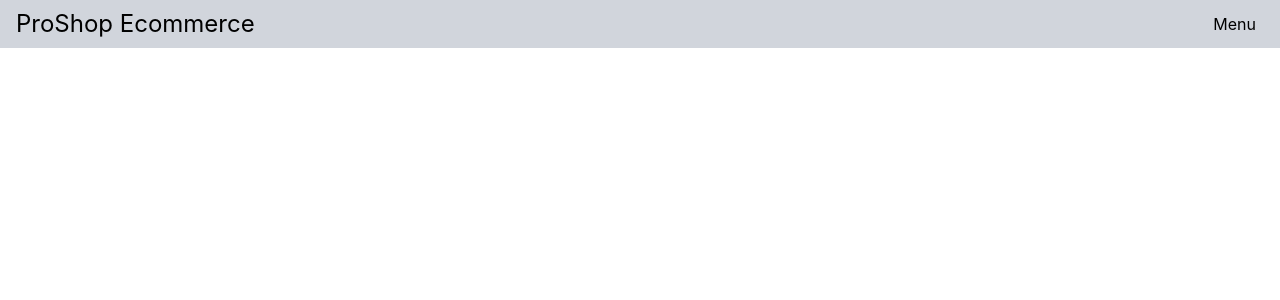
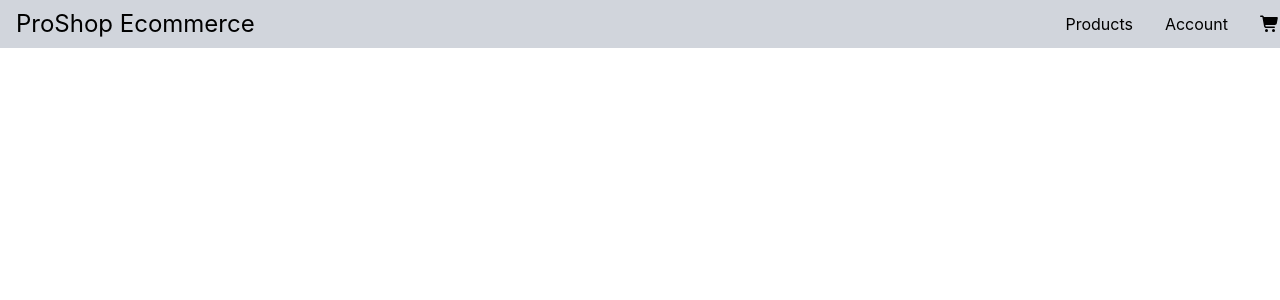
Before and after one commit to ImageMagician/ecommerce-demo, a React (Vite) app in the folder frontend/: page / in a window 1280 px wide. Shown: the top 300 px of the page. Built offline with nearby package versions, Linux system fonts and the light colour scheme.

Commit message:
Header.tsx: added menu content

```diff
--- a/frontend/src/components/Header.tsx
+++ b/frontend/src/components/Header.tsx
@@ -1,5 +1,6 @@
 import { useState } from 'react';
-// import { faShoppingCart, faUsers } from '@fortawesome/free-solid-svg-icons';
+import { FontAwesomeIcon } from "@fortawesome/react-fontawesome";
+import { faShoppingCart } from '@fortawesome/free-solid-svg-icons';
 
 type NavLink = {
     href: string,
@@ -12,18 +13,26 @@ const Header = () => {
     const toggleMenu = () => setIsOpen(!isOpen);
 
     const links: NavLink[] = [
-        { href: "/", label: "Home" },
-        { href: "/about", label: "About" },
-        { href: "/contact", label: "Contact" }
+        { href: "/account", label: "Account" },
+        { href: "/orders", label: "Orders" },
+        { href: "/logout", label: "Logout" },
     ];
 
     return (
         <header className="bg-gray-300">
             <div className="flex items-center justify-between gap-4 max-w-7xl mx-auto">
-                <h1 className={`text-2xl px-4 py-2`}>ProShop Ecommerce</h1>
-                <nav className={`relative`}>
-                    <button onClick={toggleMenu} aria-expanded={isOpen} className={`border-none px-6 py-2 rounded hover:text-blue-500 cursor-pointer`}>
-                        Menu
+                <h1 className={`text-2xl px-4 py-2`}>
+                    <a href="/">
+                        ProShop Ecommerce
+                    </a>
+                </h1>
+                <div className="flex items-center justify-between gap-1">
+                    <nav className={`flex gap-2 items-center`}>
+                        <a href="/products" className={`hover:text-blue-600`}>Products</a>
+                        <div className="relative">
+
+                        <button onClick={toggleMenu} aria-expanded={isOpen} className={`border-none px-6 py-2 rounded hover:text-blue-700 cursor-pointer`}>
+                            Account
                         </button>
                         {isOpen && (
                             <ul className={`absolute top-full left-0 border border-gray-300 bg-white rounded shadow`}>
@@ -34,7 +43,12 @@ const Header = () => {
                                 ))}
                             </ul>
                         )}
+                        </div>
+                        <a href="/cart" className="hover:text-blue-700">
+                            <FontAwesomeIcon icon={faShoppingCart} />
+                        </a>
                     </nav>
+                </div>
             </div>
         </header>
         )
```
Lines whose indentation alone changed are shown as unchanged.
